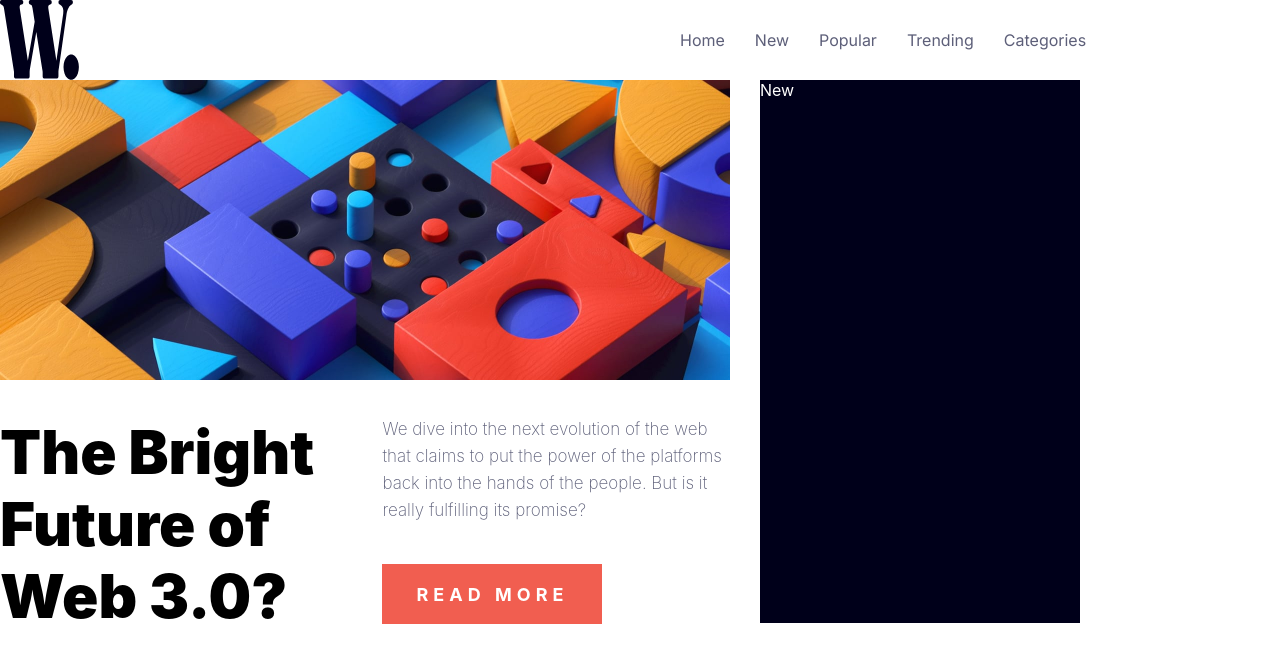
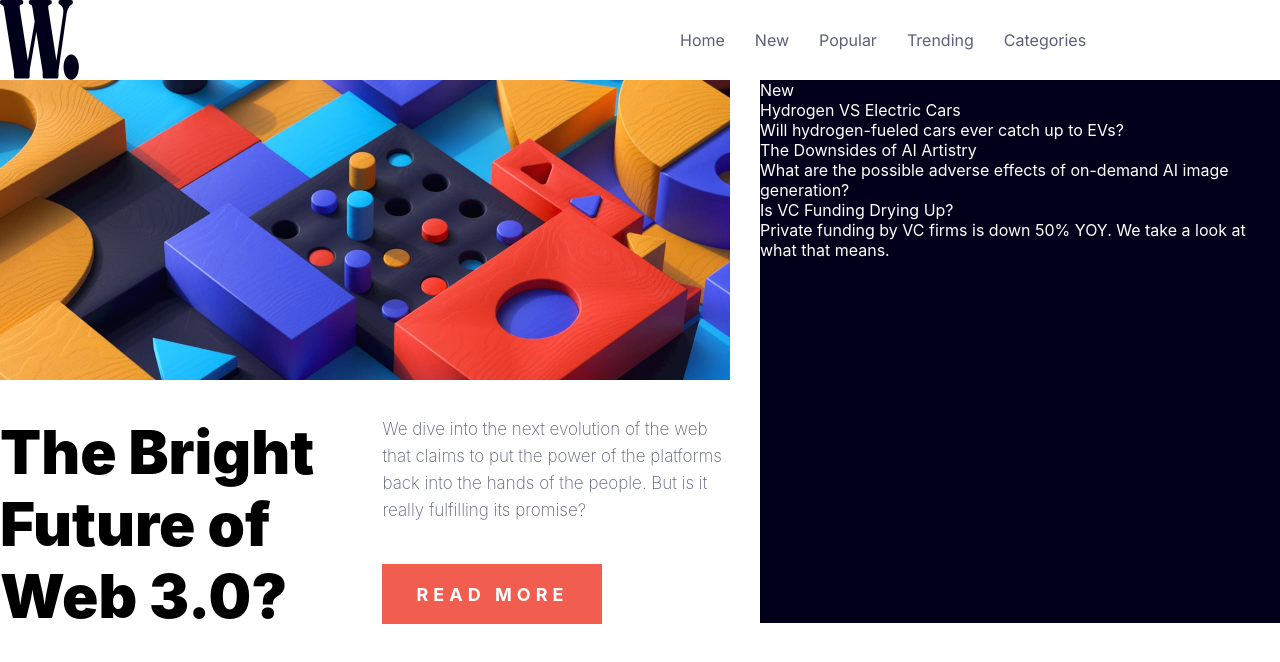
Before and after one commit to tbbui-732/news-homepage, a React (Create React App) app in the folder app/: page / in a window 1280 px wide. Shown: the top 662 px of the page. Built offline with nearby package versions, Linux system fonts and the light colour scheme.

Commit message:
Inserted side sub heading texts

```diff
--- a/app/src/components/SideSubHeading.tsx
+++ b/app/src/components/SideSubHeading.tsx
@@ -5,16 +5,24 @@
     <div className="SideSubHeading">
       <div className="Title">New</div>
       <div className="NewsBlock">
-        <div className="BlockHeading"></div>
-        <div className="BlockSubHeading"></div>
+        <div className="BlockHeading">Hydrogen VS Electric Cars</div>
+        <div className="BlockSubHeading">
+          Will hydrogen-fueled cars ever catch up to EVs?
+        </div>
       </div>
       <div className="NewsBlock">
-        <div className="BlockHeading"></div>
-        <div className="BlockSubHeading"></div>
+        <div className="BlockHeading">The Downsides of AI Artistry</div>
+        <div className="BlockSubHeading">
+          What are the possible adverse effects of on-demand
+          AI image generation?
+        </div>
       </div>
       <div className="NewsBlock">
-        <div className="BlockHeading"></div>
-        <div className="BlockSubHeading"></div>
+        <div className="BlockHeading">Is VC Funding Drying Up?</div>
+        <div className="BlockSubHeading">
+          Private funding by VC firms is down 50% YOY.
+          We take a look at what that means.
+        </div>
       </div>
     </div>
   );
--- a/app/src/components/stylesheet/SideSubHeading.css
+++ b/app/src/components/stylesheet/SideSubHeading.css
@@ -16,9 +16,9 @@
 }
 
 .BlockHeading {
-
+  color: white;
 }
 
 .BlockSubHeading {
-
+  color: white;
 }
```
